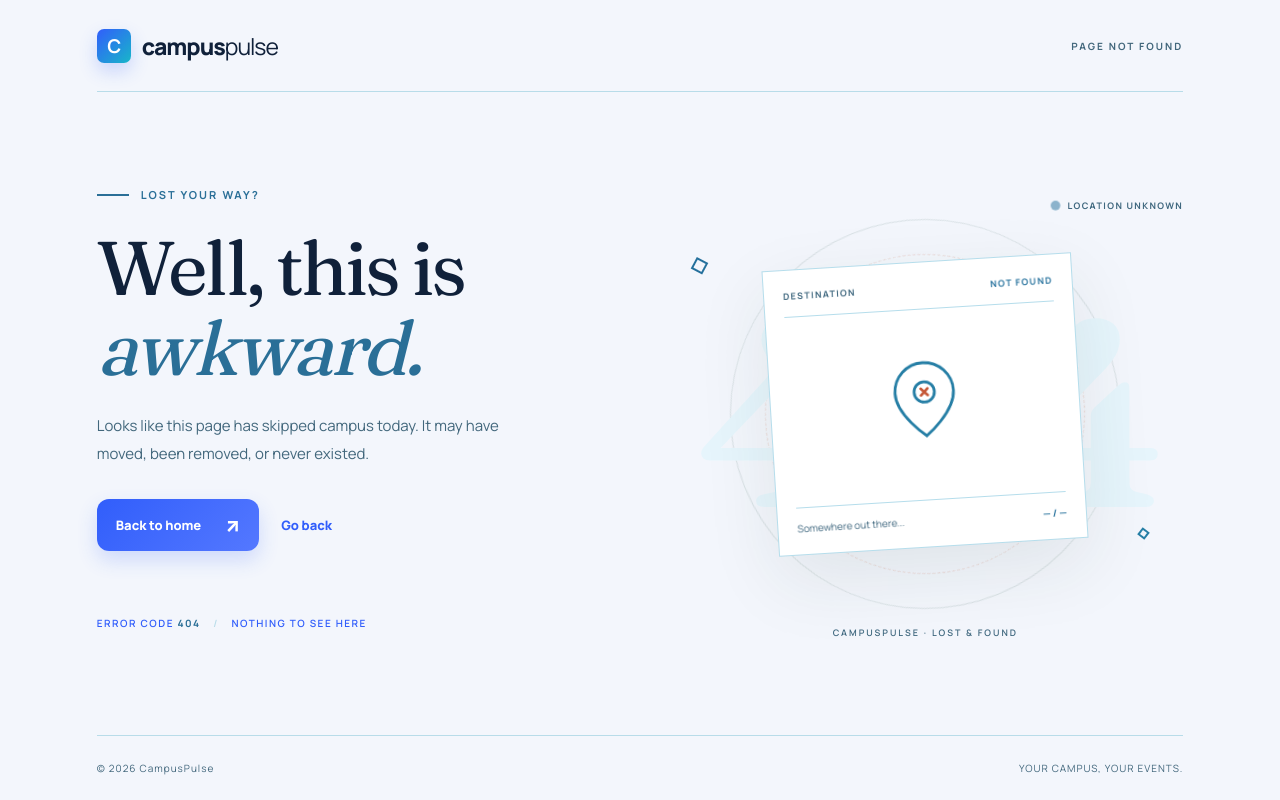
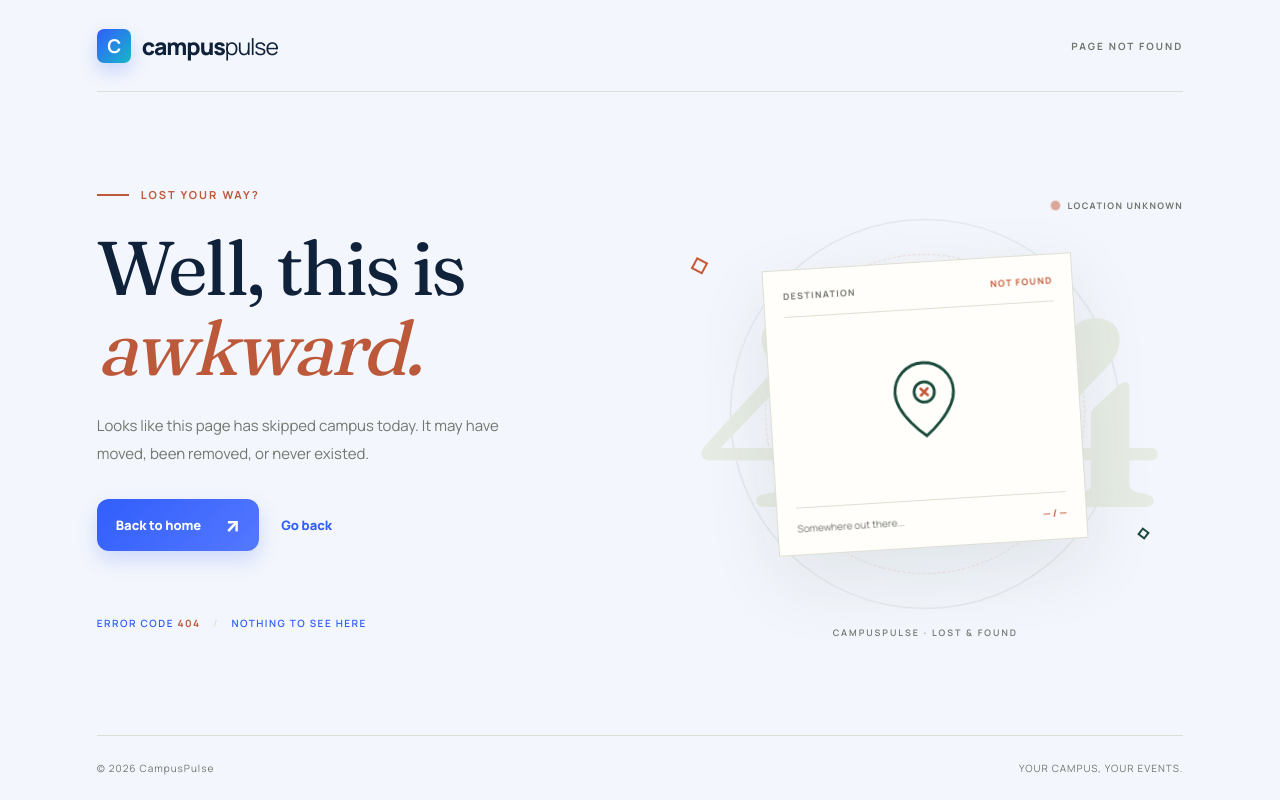
Before and after one commit to SayanPal-Adi/CampusPulse, a Flask app: template campuspulse/templates/404.html in a window 1280 px wide. Run offline with Flask 3, Linux system fonts and the light colour scheme; the template is opened without the code that fills it, so the values that code supplies are empty; parts of the project's set-up code (start-up, migrations or seed data) failed here and were passed over.

Commit message:
Update color variables in 404.css for improved design consistency

```diff
--- a/campuspulse/static/css/404.css
+++ b/campuspulse/static/css/404.css
@@ -2,14 +2,14 @@
 :root {
     color-scheme: light;
 
-    --color-bg: #f4fbff;
-    --color-paper: #ffffff;
-    --color-green: #2c7da0;
-    --color-green-dark: #013a63;
-    --color-green-soft: #e7f5fb;
-    --color-orange: #2a6f97;
-    --color-muted: #42677c;
-    --color-border: #b8dce9;
+    --color-bg: #f7f6f0;
+    --color-paper: #fffefa;
+    --color-green: #1c493b;
+    --color-green-dark: #173b31;
+    --color-green-soft: #e6ece5;
+    --color-orange: #bd593b;
+    --color-muted: #72766e;
+    --color-border: #dedfd5;
 
     --font-display: "Fraunces", Georgia, serif;
     --font-body: "DM Sans", sans-serif;
```
